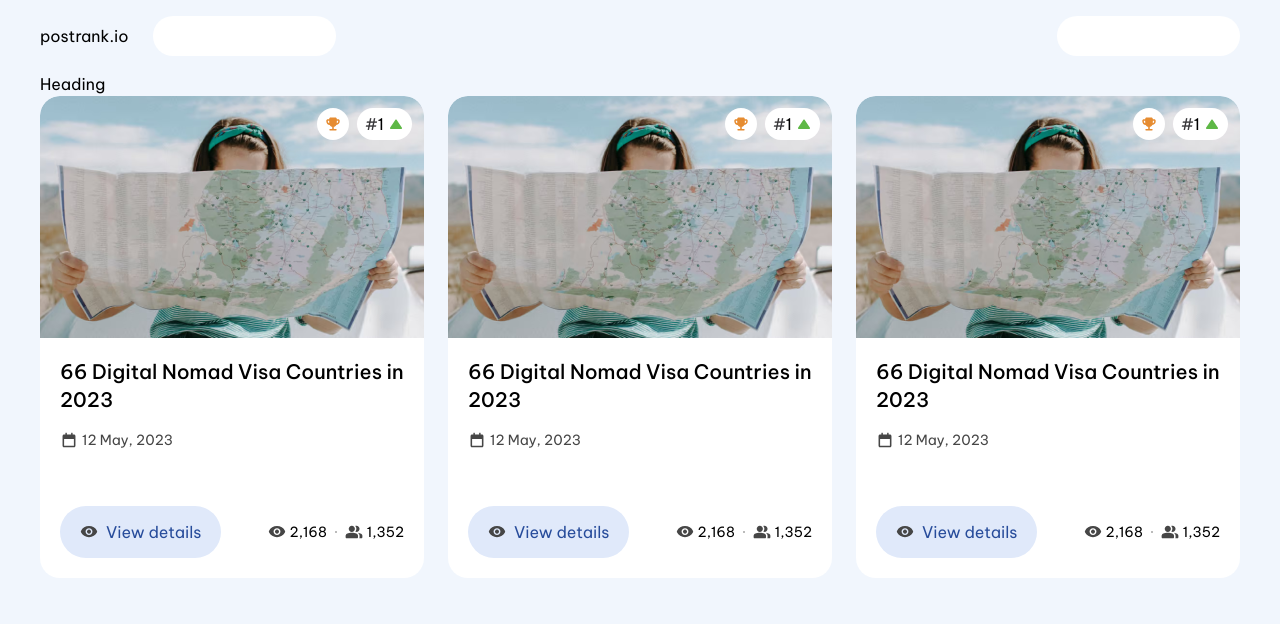
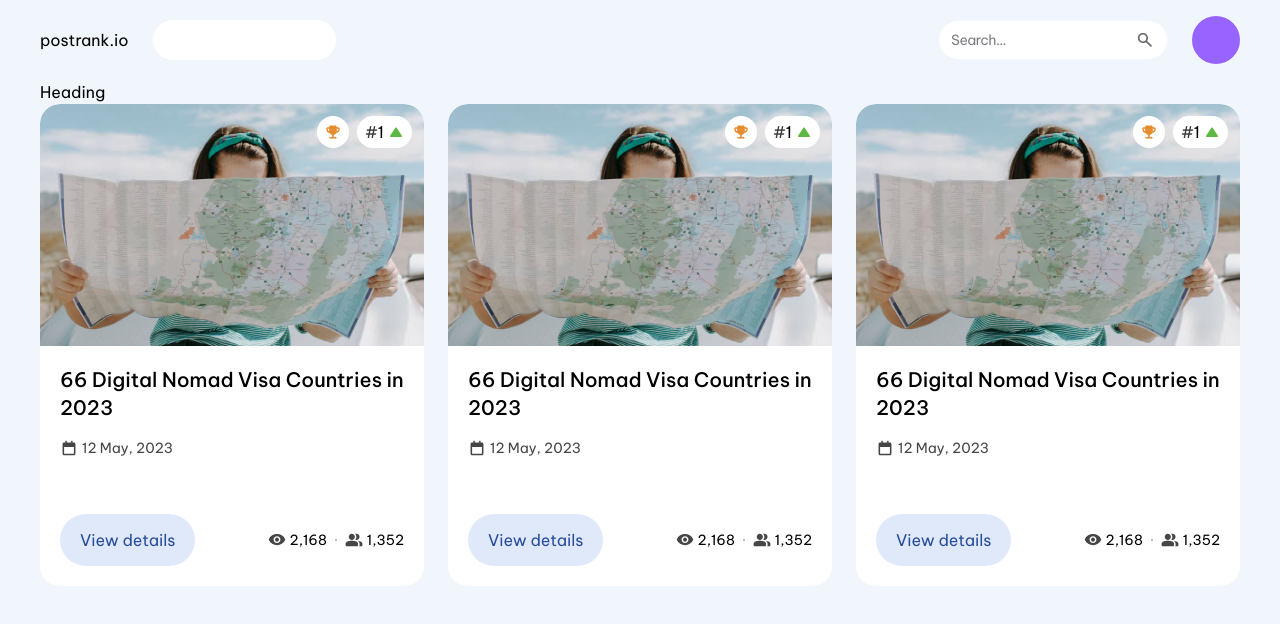
Before and after one commit to muhammadqamar/postrank, a React (Create React App) app: page / in a window 1280 px wide. Shown: the top 624 px of the page. Built offline with nearby package versions, Linux system fonts and the light colour scheme.

Commit message:
fix button

```diff
--- a/src/components/Layout/index.tsx
+++ b/src/components/Layout/index.tsx
@@ -1,4 +1,6 @@
 import React from "react";
+
+import SearchIcon from "../../assets/images/Icons/search.svg";
 
 const Index = () => {
   return (
@@ -10,9 +12,21 @@ const Index = () => {
       </div>
 
       <div className="flex items-center gap-[25px]">
-        <div className=""></div>
+        <div className=" ">
+          <input
+            type="text"
+            placeholder="Search..."
+            className="w-[228px] py-[10px] pl-3 pr-9 bg-white rounded-full  border-none  h-auto p-medium text-gray_600 focus-visible:outline-1 focus-visible:outline focus-visible:outline-blue-500 "
+            style={{
+              backgroundImage: `url(${SearchIcon})`,
+              backgroundRepeat: "no-repeat",
+              backgroundPosition: "right 12px center",
+              backgroundSize: "20px 20px",
+            }}
+          />
+        </div>
 
-        <div className="w-[183px] h-10 bg-white rounded-full"></div>
+        <div className="w-12 h-12 rounded-full bg-primary-500"></div>
       </div>
     </div>
   );
--- a/src/utils/Cards/index.tsx
+++ b/src/utils/Cards/index.tsx
@@ -54,7 +54,6 @@ const Index = () => {
               onClick={() => {
                 "Button Clicked";
               }}
-              Icon={<img src={Eye} alt="Eye" />}
             />
             <div className="flex gap-2 items-center">
               {/* eye */}
```
Also changed, not shown: src/assets/images/Icons/search.svg (added).
